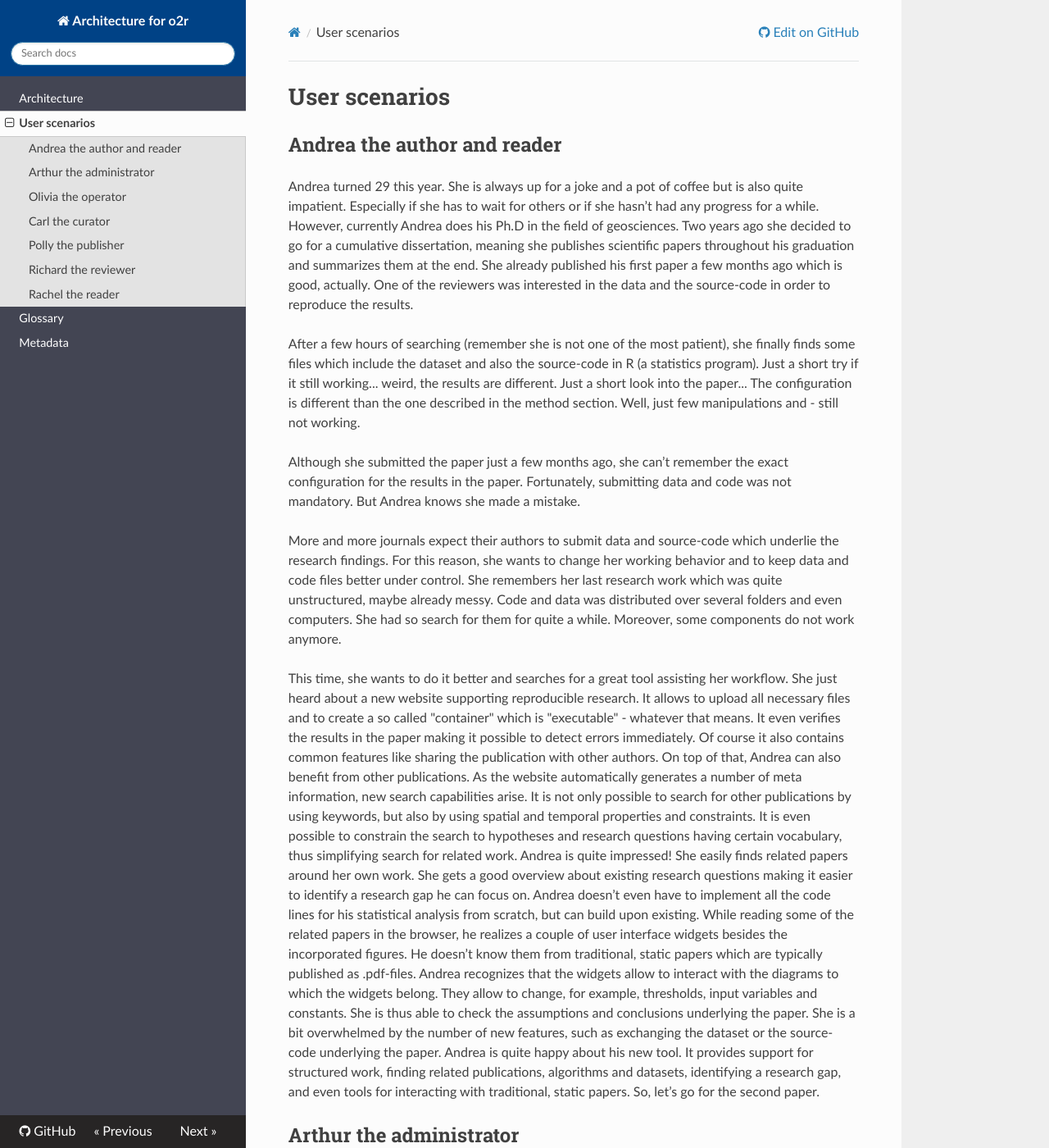
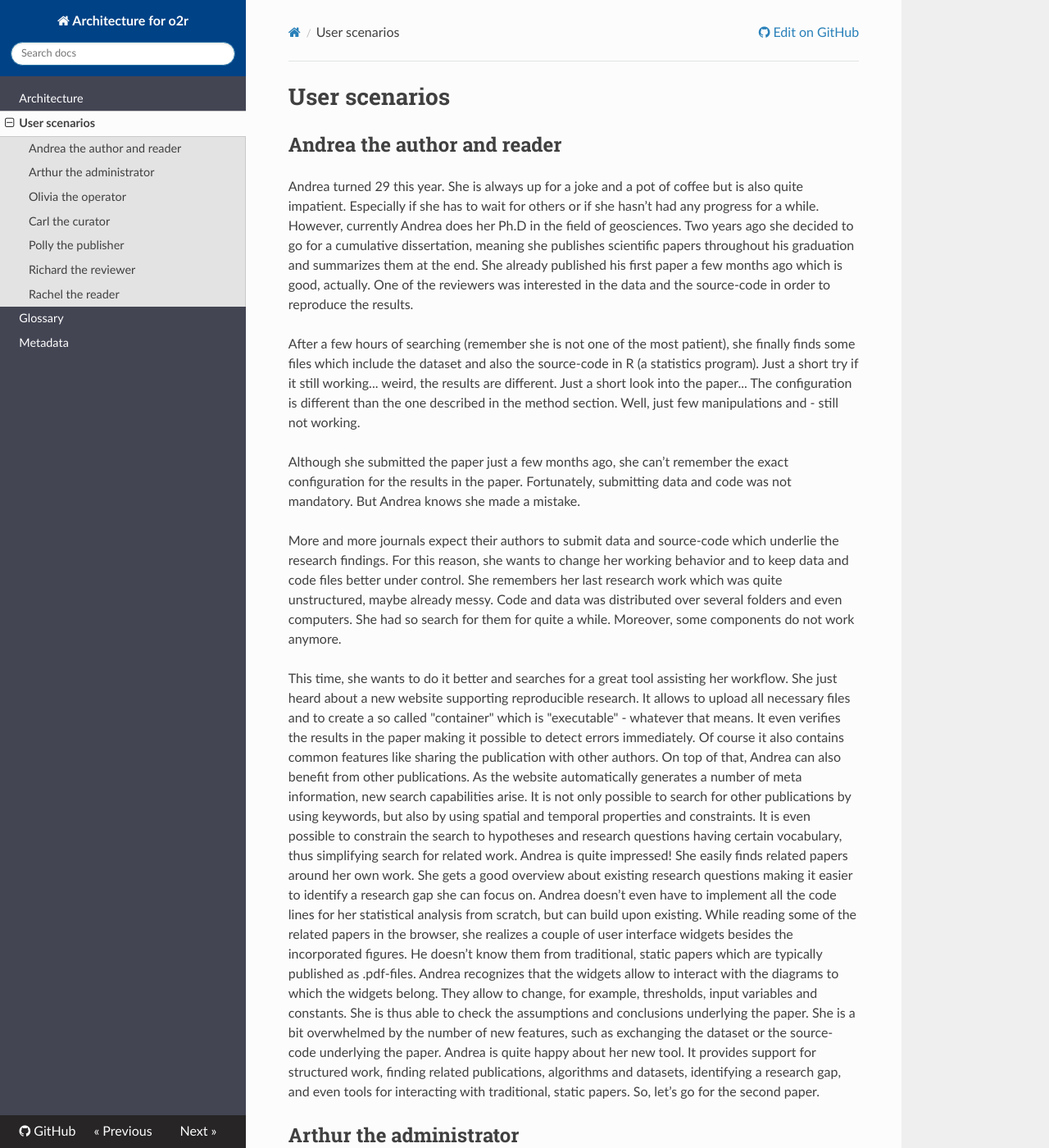
Before and after one commit to o2r-project/architecture, an MkDocs documentation site: the page built from docs/user-scenarios.md, in a window 1280 px wide and 1400 px high. Shown: the whole window at 82% size. Built offline with MkDocs 1.6.1, drawn with Linux system fonts in a browser that asks for light colours; nearby versions of some CDN libraries; old or Windows-style settings are respelled for this version of MkDocs; some of the changed text lies outside the part shown.

Commit message:
Include suggestions by @Timmimim

```diff
--- a/docs/user-scenarios.md
+++ b/docs/user-scenarios.md
@@ -5,7 +5,7 @@
 Andrea turned 29 this year.
 She is always up for a joke and a pot of coffee but is also quite impatient.
 Especially if she has to wait for others or if she hasn’t had any progress for a while.
-However, currently Andrea does his Ph.D in the field of geosciences.
+However, currently Andrea does her Ph.D in the field of geosciences.
 Two years ago she decided to go for a cumulative dissertation, meaning she publishes scientific papers throughout his graduation and summarizes them at the end.
 She already published his first paper a few months ago which is good, actually.
 One of the reviewers was interested in the data and the source-code in order to reproduce the results.
@@ -38,15 +38,15 @@ As the website automatically generates a number of meta information, new search
 It is not only possible to search for other publications by using keywords, but also by using spatial and temporal properties and constraints.
 It is even possible to constrain the search to hypotheses and research questions having certain vocabulary, thus simplifying search for related work.
 Andrea is quite impressed! She easily finds related papers around her own work.
-She gets a good overview about existing research questions making it easier to identify a research gap he can focus on.
-Andrea doesn’t even have to implement all the code lines for his statistical analysis from scratch, but can build upon existing.
-While reading some of the related papers in the browser, he realizes a couple of user interface widgets besides the incorporated figures.
+She gets a good overview about existing research questions making it easier to identify a research gap she can focus on.
+Andrea doesn’t even have to implement all the code lines for her statistical analysis from scratch, but can build upon existing.
+While reading some of the related papers in the browser, she realizes a couple of user interface widgets besides the incorporated figures.
 He doesn’t know them from traditional, static papers which are typically published as .pdf-files.
 Andrea recognizes that the widgets allow to interact with the diagrams to which the widgets belong.
 They allow to change, for example, thresholds, input variables and constants.
 She is thus able to check the assumptions and conclusions underlying the paper.
 She is a bit overwhelmed by the number of new features, such as exchanging the dataset or the source-code underlying the paper.
-Andrea is quite happy about his new tool.
+Andrea is quite happy about her new tool.
 It provides support for structured work, finding related publications, algorithms and datasets, identifying a research gap, and even tools for interacting with traditional, static papers.
 So, let’s go for the second paper.
 
@@ -78,7 +78,7 @@ After some testing, he feels good to tell his colleagues: looks good to me, let'
 
 ## Olivia the operator
 
-"Olivia is the chancellor of a mid-size state owned university in the US.
+Olivia is the chancellor of a mid-size state owned university in the US.
 She is proud to have been elected to this position a few years ago, and works very hard each day to improve both the university's reputation and the working and learning conditions of her employees and students.
 She had to make some unpleasant first hand experiences with aspects of todays academic life, some of which sadly became almost normal: budget cuts, violence on campus, and plagiarism scandals.
 During all of these upsets, she is happy she never wavered on the importance of personal integrity and credibility of each and every one of the scientists and researchers working on her campus.
```
Also changed, not shown: docs/01_introduction-and-goals.md (+3 -1 lines), docs/04_solution-strategy.md (+1 -1 lines), docs/05_building-block-view.md (+12 -3 lines).
